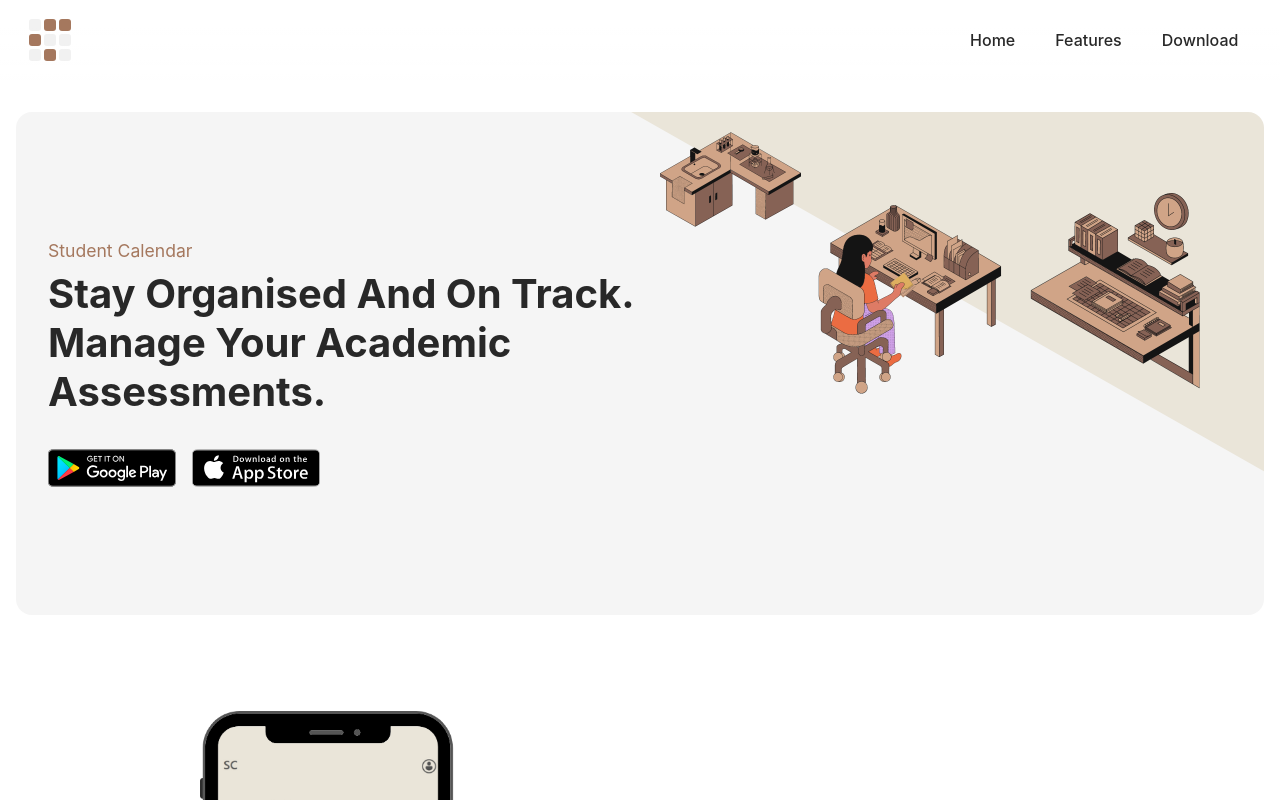
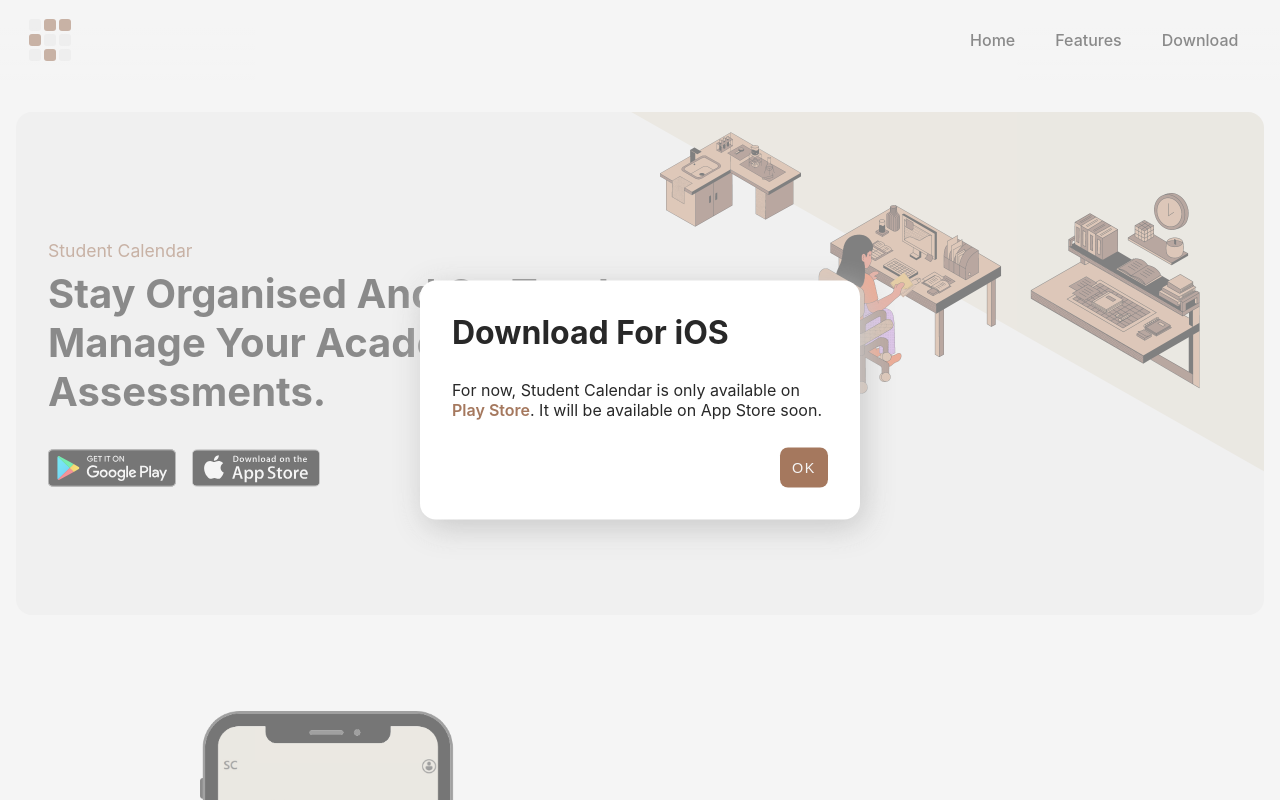
Before and after one commit to talukanyani/student-calendar-website, a React app: page / in a window 1280 px wide. Both pictures are taken after a click on the button 256 px from the left and 468 px from the top of the page. Shown: the top 800 px of the page. Built offline with nearby package versions, Linux system fonts and the light colour scheme.

Commit message:
download for ios

```diff
--- /dev/null
+++ b/src/components/Modal.js
@@ -0,0 +1,24 @@
+import styles from './Modal.module.css'
+
+export default function Modal({ isOpen, close, width, children }) {
+    return (
+        <div
+            onClick={close}
+            className={[
+                styles.modal,
+                isOpen ? styles.modal_visible : undefined,
+            ].join(' ')}
+        >
+            <div
+                onClick={event => event.stopPropagation()}
+                className={[
+                    styles.modal_content,
+                    isOpen ? styles.modal_content_visible : undefined,
+                ].join(' ')}
+                style={{ width: width }}
+            >
+                {children}
+            </div>
+        </div>
+    )
+}
--- /dev/null
+++ b/src/components/Modal.module.css
@@ -0,0 +1,36 @@
+.modal {
+    position: fixed;
+    top: 0;
+    left: 0;
+    z-index: 10;
+    width: 100%;
+    height: 100%;
+    background-color: var(--modal-barrier-color);
+    opacity: 0;
+    transition: opacity 0.3s;
+}
+
+.modal_visible {
+    opacity: 1;
+}
+
+.modal_content {
+    position: absolute;
+    top: 50%;
+    left: 50%;
+    translate: -50% -50%;
+    overflow: auto;
+    max-width: 90vw;
+    max-height: 80vh;
+    padding: 2rem;
+    box-sizing: border-box;
+    border-radius: 1rem;
+    background-color: var(--background-color1);
+    box-shadow: 0.25rem 0.5rem 2rem var(--grey2);
+    scale: 0.9;
+    transition: scale 0.4s;
+}
+
+.modal_content_visible {
+    scale: 1;
+}
--- a/src/components/Navbar.js
+++ b/src/components/Navbar.js
@@ -1,28 +1,13 @@
 import styles from './Navbar.module.css'
-import { useState } from 'react';
 import { createPortal } from 'react-dom';
 import { Link } from 'react-router-dom';
+import useHandlePortal from '../hooks/useHandlePortal';
 import logo from '../assets/images/logo.svg'
 import menu_icon from '../assets/icons/menu.svg'
 import close_icon from '../assets/icons/close.svg'
 
 export default function Navbar() {
-    const [isMenuInsertedToDOM, setIsMenuInsertedToDOM] = useState(false)
-    const [isMenuVisibleToScreen, setIsMenuVisibleToScreen] = useState(false)
-
-    const openMenu = () => {
-        setIsMenuInsertedToDOM(true)
-        setTimeout(() => {
-            setIsMenuVisibleToScreen(true)
-        }, 50);
-    }
-
-    const closeMenu = () => {
-        setIsMenuVisibleToScreen(false)
-        setTimeout(() => {
-            setIsMenuInsertedToDOM(false)
-        }, 1000);
-    }
+    const [isPortal, isMenu, openMenu, closeMenu] = useHandlePortal()
 
     return (
         <>
@@ -41,8 +26,8 @@
                     <img src={menu_icon} alt='Open menu icon' />
                 </button>
             </div>
-            {isMenuInsertedToDOM && createPortal(
-                <Menu isOpen={isMenuVisibleToScreen} close={closeMenu} />,
+            {isPortal && createPortal(
+                <Menu isOpen={isMenu} close={closeMenu} />,
                 document.body,
             )}
         </>
--- /dev/null
+++ b/src/hooks/useHandlePortal.js
@@ -0,0 +1,22 @@
+import { useState } from 'react';
+
+export default function useHandlePortal() {
+    const [isInsertedToDOM, setIsInsertedToDOM] = useState(false)
+    const [isVisibleToScreen, setIsVisibleToScreen] = useState(false)
+
+    const open = () => {
+        setIsInsertedToDOM(true)
+        setTimeout(() => {
+            setIsVisibleToScreen(true)
+        }, 50);
+    }
+
+    const close = () => {
+        setIsVisibleToScreen(false)
+        setTimeout(() => {
+            setIsInsertedToDOM(false)
+        }, 1000);
+    }
+
+    return [isInsertedToDOM, isVisibleToScreen, open, close]
+}
--- a/src/index.css
+++ b/src/index.css
@@ -81,11 +81,48 @@
   scroll-behavior: smooth;
 }
 
+a {
+  font-weight: 600;
+  color: var(--primary-color);
+  text-decoration: none;
+}
+
+a:hover {
+  text-decoration: underline;
+}
+
 .small_heading {
   font-size: 1.1rem;
   font-weight: normal;
   text-transform: capitalize;
   margin: 0;
+}
+
+.primary_btn {
+  font-size: 0.9rem;
+  font-weight: 500;
+  letter-spacing: 0.1rem;
+  color: var(--background-color2);
+  background-color: var(--primary-color);
+  border: none;
+  padding: 0.75rem;
+  border-radius: 0.5rem;
+  transition: scale 0.3s;
+}
+
+@media (hover: hover) {
+  .primary_btn:hover {
+    outline: 0.15rem solid var(--primary-color);
+    outline-offset: 0.15rem;
+  }
+}
+
+.primary_btn:active {
+  scale: 0.95;
+}
+
+.primary_btn:disabled {
+  background-color: var(--primary-container-color);
 }
 
 .icon_btn {
--- /dev/null
+++ b/src/pages/home/components/DownloadAlert.js
@@ -0,0 +1,21 @@
+import styles from './DownloadAlert.module.css'
+import Modal from '../../../components/Modal'
+import { PLAY_STORE_LINK } from '../../../utils/constants'
+
+export default function DownloadAlert({ isOpen, close }) {
+    return (
+        <Modal isOpen={isOpen} close={close} width={440}>
+            <div className={styles.download_alert}>
+                <h1>Download For iOS</h1>
+                <p>
+                    For now, Student Calendar is only available on
+                    {' '}<a href={PLAY_STORE_LINK}>Play Store</a>.
+                    It will be available on App Store soon.
+                </p>
+                <button className='primary_btn' onClick={close}>
+                    OK
+                </button>
+            </div>
+        </Modal>
+    )
+}
--- /dev/null
+++ b/src/pages/home/components/DownloadAlert.module.css
@@ -0,0 +1,12 @@
+.download_alert h1 {
+    margin: 0;
+}
+
+.download_alert p {
+    margin: 1.75rem 0;
+}
+
+.download_alert button {
+    display: flex;
+    margin-left: auto;
+}
--- a/src/pages/home/components/DownloadBtns.js
+++ b/src/pages/home/components/DownloadBtns.js
@@ -1,17 +1,28 @@
 import styles from './DownloadBtns.module.css'
+import { createPortal } from 'react-dom'
+import DownloadAlert from './DownloadAlert'
+import useHandlePortal from '../../../hooks/useHandlePortal'
 import { PLAY_STORE_LINK } from '../../../utils/constants'
 import play_store_img from '../../../assets/images/play_store.svg'
 import app_store_img from '../../../assets/images/app_store.svg'
 
 export default function DownloadButtons() {
+    const [isPortal, isAlert, openAlert, closeAlert] = useHandlePortal()
+
     return (
+        <>
             <section className={styles.download_btns}>
                 <a href={PLAY_STORE_LINK}>
                     <img src={play_store_img} alt='Play Store buttton' />
                 </a>
-            <button>
+                <button onClick={openAlert}>
                     <img src={app_store_img} alt='App Store buttton' />
                 </button>
             </section>
+            {isPortal && createPortal(
+                <DownloadAlert isOpen={isAlert} close={closeAlert} />,
+                document.body,
+            )}
+        </>
     )
 }
```
Lines whose indentation alone changed are shown as unchanged.
